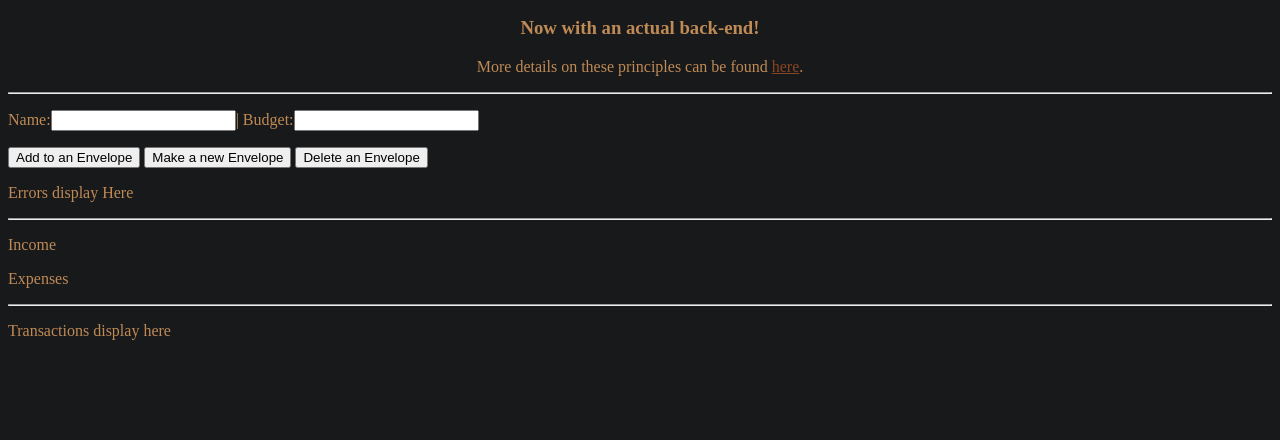
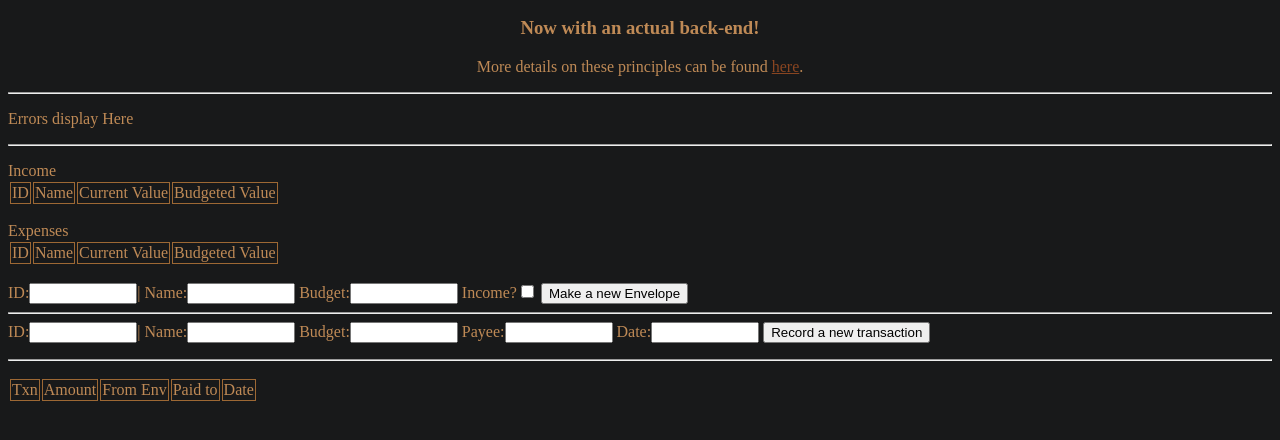
Before and after one commit to jmpress/pocketMoney2, a plain HTML site: page public/index.html in a window 1280 px wide. Shown: the part 110-550 px from the top of the page. Drawn offline with Linux system fonts and the light colour scheme; no server answers.

Commit message:
interface tweaks: added txn displays and table formatting

```diff
--- a/envelopes.js
+++ b/envelopes.js
@@ -5,21 +5,21 @@ const envelopes = [
     {
         envelope_id: 0,
         envelope_name: 'Salary',
-        current_value: 0,
+        current_value: 2000,
         budgeted_value: 2000,
         isincome: true
     },
     {
         envelope_id: 1,
         envelope_name: 'Rent',
-        current_value: 0,
+        current_value: 1000,
         budgeted_value: 1000,
         isincome: false
     },
     {
         envelope_id: 2,
         envelope_name: 'Food',
-        current_value: 0,
+        current_value: 500,
         budgeted_value: 500,
         isincome: false
     }
--- a/public/css/style.css
+++ b/public/css/style.css
@@ -7,3 +7,17 @@ body {
 a {
     color:#894521;
 }
+
+td,th {
+    border:1px #9D6834 solid;
+    font-size:1em;
+    font-weight:500;
+}
+
+th {
+    font-weight:normal;
+}
+
+input[type="string"], input[type="number"] {
+    width: 100px;
+}
--- a/public/index.html
+++ b/public/index.html
@@ -15,16 +15,11 @@
     <p>More details on these principles can be found <a href="https://www.thebalance.com/what-is-envelope-budgeting-1293682">here</a>.</p>
     </center>
     <hr>
-
-    <p>Name:<input id="targetEnvelopeName" type = "text">| Budget:<input id="targetEnvelopeBudget" type="number"></p>
-    <button id="updateOneButton">Add to an Envelope</button>
-    <button id="makeNewButton">Make a new Envelope</button>
-    <button id="deleteOneButton">Delete an Envelope</button>
-
-    <p id="errorDisplayArea ">Errors display Here</p>
+    <p id="errorDisplayArea">Errors display Here</p>
     <hr>
     <p id="incomeDisplayArea">Income Envelopes display here</p>
-    <p id="expenseDisplayArea">Envelopes display Here</p>
+    <p id="expenseDisplayArea">Expense Envelopes display Here</p>
+    <p id="buttonUIArea"></p>
     <hr>
     <p id="transactionDisplayArea">Transactions display here</p>
 
--- a/public/index.js
+++ b/public/index.js
@@ -1,14 +1,17 @@
-const updateOneButton = document.getElementById("updateOneButton");
-const makeNewButton= document.getElementById("makeNewButton");
-const deleteOneButton= document.getElementById("deleteOneButton");
-const targetEnvelopeName = document.getElementById("targetEnvelopeName");
-const targetEnvelopeBudget = document.getElementById("targetEnvelopeBudget");
+//const updateOneButton = document.getElementById("updateOneButton");
+//const makeNewButton= document.getElementById("makeNewButton");
+//const deleteOneButton= document.getElementById("deleteOneButton");
+//const targetEnvelopeName = document.getElementById("targetEnvelopeName");
+//const targetEnvelopeBudget = document.getElementById("targetEnvelopeBudget");
 const expenseDisplayArea = document.getElementById("expenseDisplayArea");
 const incomeDisplayArea = document.getElementById("incomeDisplayArea");
 const errorDisplayArea = document.getElementById("errorDisplayArea");
 const transactionDisplayArea = document.getElementById("transactionDisplayArea");
+const buttonUIArea = document.getElementById("buttonUIArea");
 let envelopes = [];
 let transactions = [];
+
+
 
 //Make a "get paid" button that adds a numerical value to each envelope based on factors
 
@@ -21,19 +24,45 @@ async function getAllEnvelopes(){
     }
 };
 
+function displayUI(){
+    const newEnvelopeUI = `
+    <div>
+    ID:<input id="targetEnvelopeID" type = "number">|
+    Name:<input id="targetEnvelopeName" type="string">
+    Budget:<input id="targetEnvelopeBudget" type="number">
+    Income?<input id=targetIsIncome" type = "checkbox" value ="Income">
+    <button id="makeNewEnvelopeButton">Make a new Envelope</button>
+    </div>`;
+
+    const newTransactionUI = `
+    <div width=100%>
+    ID:<input id="newTransactionID" type = "number">|
+    Name:<input id="newTransactionName" type="string">
+    Budget:<input id="newTransactionAmount" type="number">
+    Payee:<input id="newTransactionPayee" type = "string">
+    Date:<input id="newTransactionDate" type = "string">
+    <button id="makeNewTransactionButton">Record a new transaction</button>
+    </div>`;
+    buttonUIArea.innerHTML = newEnvelopeUI + '<hr>' + newTransactionUI;
+}
+
 function displayAllEnvelopes(){
-    let displayIncomeEnvelopes = "Income\n";
-    let displayExpenseEnvelopes = "Expenses\n";
+    let displayIncomeEnvelopes = "Income<br><table><tr><th>ID</th><th>Name</th><th>Current Value</th><th>Budgeted Value</th></tr>";
+    let displayExpenseEnvelopes = "Expenses<br><table><tr><th>ID</th><th>Name</th><th>Current Value</th><th>Budgeted Value</th></tr>";
 
     envelopes.forEach(envelope => {
         if(envelope.isincome){
-            displayIncomeEnvelopes = displayIncomeEnvelopes + ` ${envelope.name}   |   ${envelope.currentValue}/${envelope.maxCapacity} <br>`;
+            displayIncomeEnvelopes = displayIncomeEnvelopes + `<tr><td>${envelope.envelope_id}</td><td>${envelope.envelope_name}</td><td>${envelope.current_value}</td><td>${envelope.budgeted_value}</td>`;
         } else {
-            displayExpenseEnvelopes = displayExpenseEnvelopes + ` ${envelope.name}   |   ${envelope.currentValue}/${envelope.maxCapacity} <br>`;
+            displayExpenseEnvelopes = displayExpenseEnvelopes + `<tr><td>${envelope.envelope_id}</td><td>${envelope.envelope_name}</td><td>${envelope.current_value}</td><td>${envelope.budgeted_value}</td>`;
         }
+
     });
+    displayIncomeEnvelopes += "</table>";
+    displayExpenseEnvelopes += "</table>";
     incomeDisplayArea.innerHTML=displayIncomeEnvelopes;
     expenseDisplayArea.innerHTML=displayExpenseEnvelopes;
+    displayUI();
 }
 
 
@@ -41,23 +70,24 @@ async function getAllTransactions(){
     const response = await fetch('/transactions');
     if(response.ok){
         transactions = await response.json();
-        displayAllEnvelopes();
+        displayAllTransactions();
         errorDisplayArea.innerHTML = "Got";
     }
 };
 
 function displayAllTransactions(){
-    let displayTransactions = "";
+    let displayTransactions = "<table><tr><th>Txn</th><th>Amount</th><th>From Env</th><th>Paid to</th><th>Date</th></tr>";
 
     transactions.forEach(transaction => {
-        displayTransactions = displayTransactions + `ID:${transaction.transaction_id}: ${transaction.payment_amount} from ${transaction.wd_envelope_id} paid to ${transaction.payment_recipient} on ${transaction.payment_date}.<br>`;
+        displayTransactions = displayTransactions + `<tr><div id="transaction${transaction.transaction_id}"><td>${transaction.transaction_id}</td><td>${transaction.payment_amount}</td><td>${transaction.wd_envelope_id}</td><td>${transaction.payment_recipient}</td><td>${transaction.transaction_date}</td></tr>`;
     });
-    incomeDisplayArea.innerHTML=displayIncomeEnvelopes;
-    expenseDisplayArea.innerHTML=displayExpenseEnvelopes;
+    displayTransactions += '</table>';
+    transactionDisplayArea.innerHTML=displayTransactions;
+
 }
 
 
-
+/*
 updateOneButton.addEventListener('click', async () =>{
     //Using input data from input fields, make a PUT request to update an envelope
     const updateEnvelope = targetEnvelopeName.value;
@@ -96,8 +126,9 @@ deleteOneButton.addEventListener('click', async () =>{
     }
 
 });
+*/
 
 getAllEnvelopes();
 displayAllEnvelopes();
-//getAllTransactions();
-//displayAllTransactions();
+getAllTransactions();
+displayAllTransactions();
--- a/server.js
+++ b/server.js
@@ -1,6 +1,7 @@
 const express = require('express');
 const app = express();
 const envRouter = require('./envelopes.js');
+const txnRouter = require('./transactions.js');
 const bodyParser = require('body-parser');
 const cors = require('cors');
 const morgan = require('morgan');
@@ -25,6 +26,7 @@ app.use(express.static(path.join(_dirname + 'public')));
 
 // middleware for envelope handling
 app.use('/envelopes', envRouter);
+app.use('/transactions', txnRouter);
 
 app.get('/', (req, res, next) => {
     res.sendFile(path.join(_dirname + 'public/index.html'));
```
